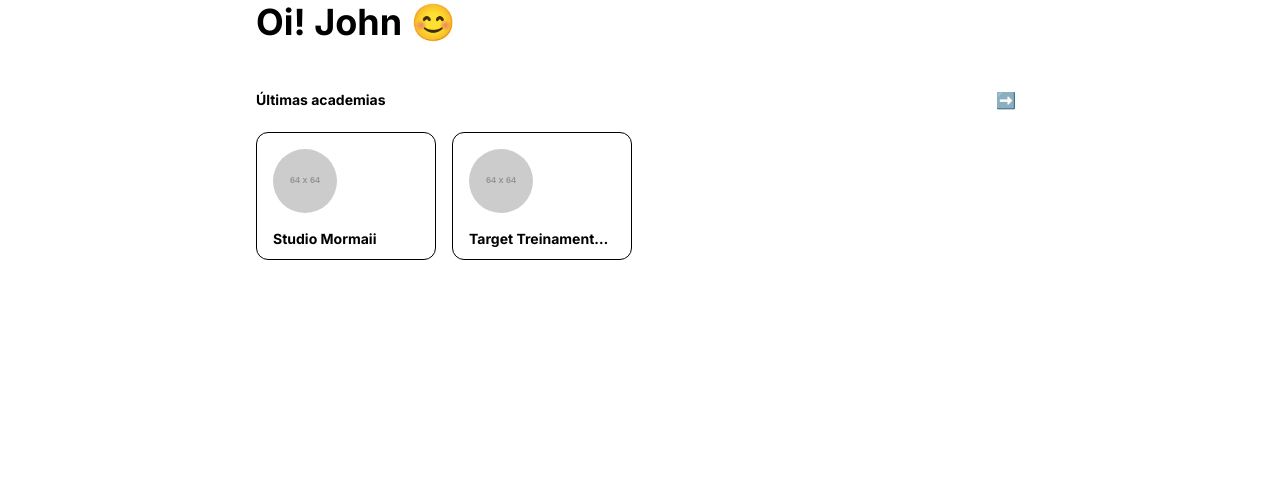
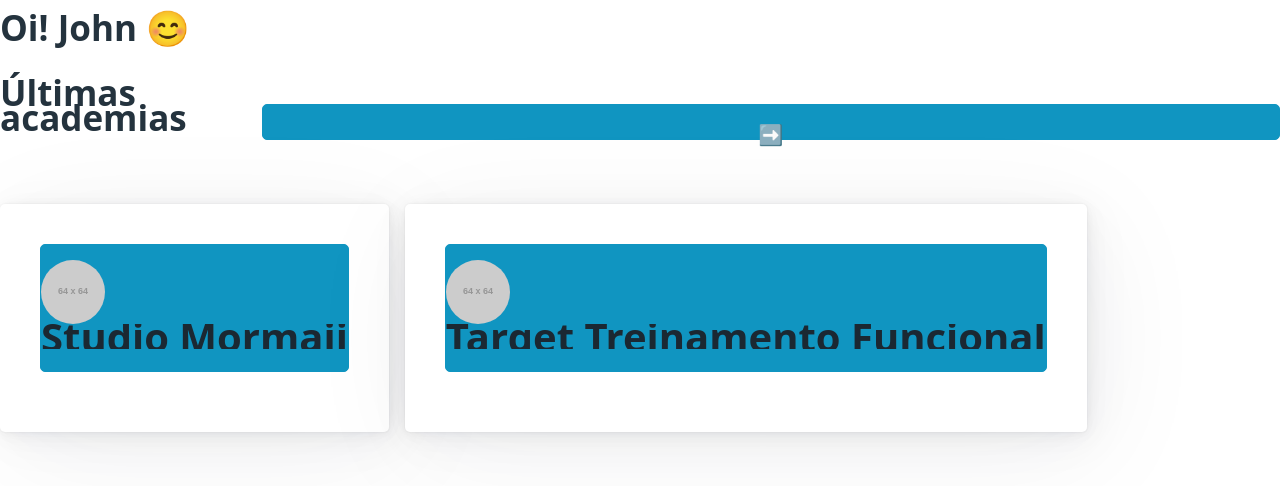
Before and after one commit to gainfit-impacta/gainfit, a Next.js app: page / in a window 1280 px wide. Shown: the top 486 px of the page. Built offline with nearby package versions, Linux system fonts and the light colour scheme.

Commit message:
feat: add picocss
Signed-off-by: Rafael Julio <development@rafifos.dev>

```diff
--- a/src/app/globals.css
+++ /dev/null
@@ -1,81 +0,0 @@
-/**
- * A Modern CSS Reset
- * See: https://piccalil.li/blog/a-modern-css-reset/
- */
-
-@layer base.reset {
-  /* Box sizing rules */
-  *,
-  *::before,
-  *::after {
-    box-sizing: border-box;
-  }
-
-  /* Remove default margin */
-  body,
-  h1,
-  h2,
-  h3,
-  h4,
-  p,
-  figure,
-  blockquote,
-  dl,
-  dd {
-    margin: 0;
-  }
-
-  /* Remove list styles on ul, ol elements with a list role, which suggests default styling will be removed */
-  ul[role="list"],
-  ol[role="list"] {
-    list-style: none;
-  }
-
-  /* Set core root defaults */
-  html:focus-within {
-    scroll-behavior: smooth;
-  }
-
-  /* Set core body defaults */
-  body {
-    min-height: 100vh;
-    text-rendering: optimizespeed;
-    line-height: 1.5;
-  }
-
-  /* A elements that don't have a class get default styles */
-  a:not([class]) {
-    text-decoration-skip-ink: auto;
-  }
-
-  /* Make images easier to work with */
-  img,
-  picture {
-    display: block;
-    max-width: 100%;
-  }
-
-  /* Inherit fonts for inputs and buttons */
-  input,
-  button,
-  textarea,
-  select {
-    font: inherit;
-  }
-
-  /* Remove all animations, transitions and smooth scroll for people that prefer not to see them */
-  @media (prefers-reduced-motion: reduce) {
-    html:focus-within {
-      scroll-behavior: auto;
-    }
-
-    *,
-    *::before,
-    *::after {
-      transition-duration: 0.01ms !important;
-      animation-duration: 0.01ms !important;
-      animation-iteration-count: 1 !important;
-      scroll-behavior: auto !important;
-    }
-  }
-}
--- a/src/app/layout.styles.css
+++ /dev/null
@@ -1,6 +0,0 @@
-@layer layout.global {
-  .body {
-    max-width: 768px;
-    margin: 0 auto;
-  }
-}
--- a/src/app/layout.tsx
+++ b/src/app/layout.tsx
@@ -1,27 +1,15 @@
-import "./globals.css";
-import "./layout.styles.css";
+import "@picocss/pico/css/pico.css";
+
+import type { ReactNode } from "react";
 
 import { Inter } from "@next/font/google";
 
 const inter = Inter({
   display: "swap",
-  fallback: [
-    "Roboto",
-    "-apple-system",
-    "BlinkMacSystemFont",
-    "Roboto",
-    "Oxygen",
-    "Ubuntu",
-    "Cantarell",
-    "Fira Sans",
-    "Droid Sans",
-    "Helvetica Neue",
-    "sans-serif",
-  ],
   subsets: ["latin"],
 });
 
-function RootLayout({ children }: { children: React.ReactNode }) {
+function RootLayout({ children }: { children: ReactNode }) {
   return (
     <html lang="pt-BR" className={inter.className}>
       <head>
@@ -31,9 +19,7 @@
         <title>GainFit</title>
       </head>
 
-      <body className="body">
-        <main>{children}</main>
-      </body>
+      <body>{children}</body>
     </html>
   );
 }
```
Also changed, not shown: package.json (+8 -3 lines), 2 other files (tests, documents, lock files or other folders).
